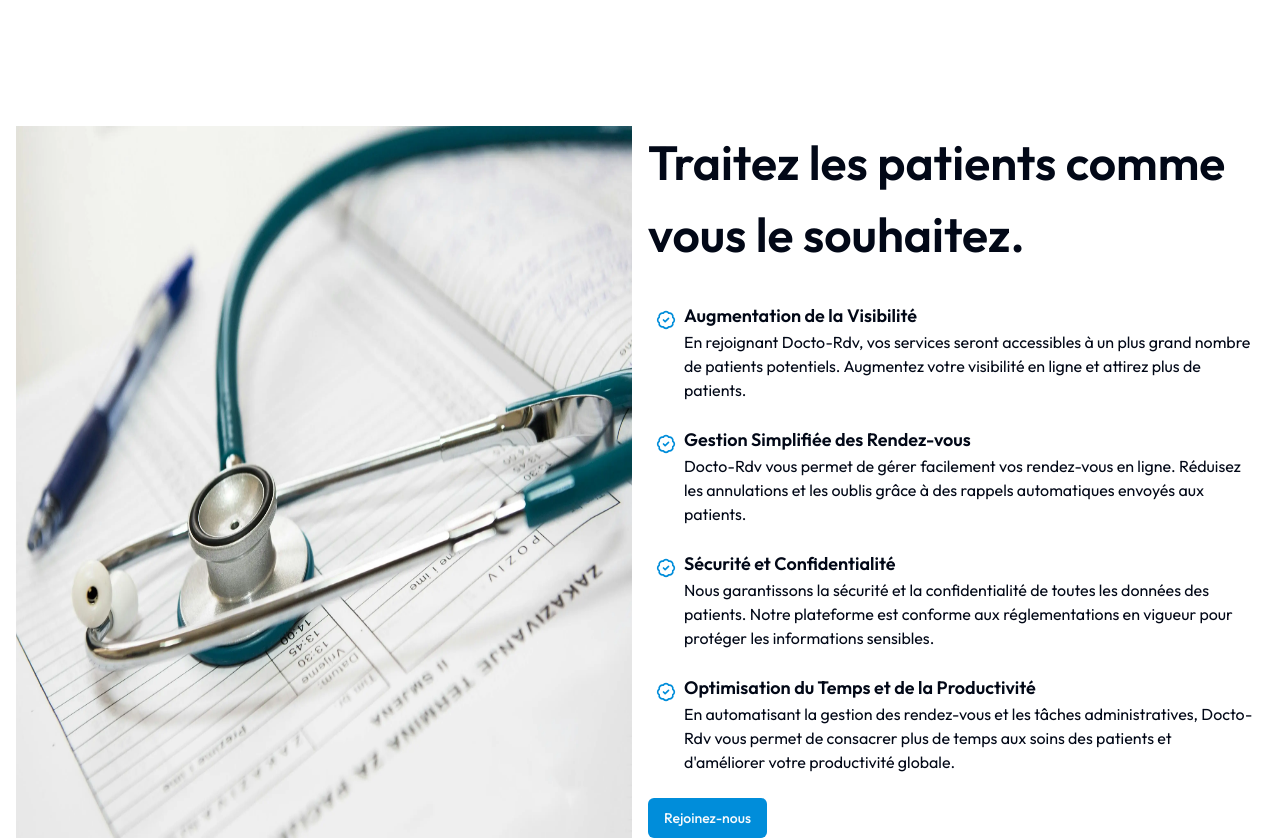
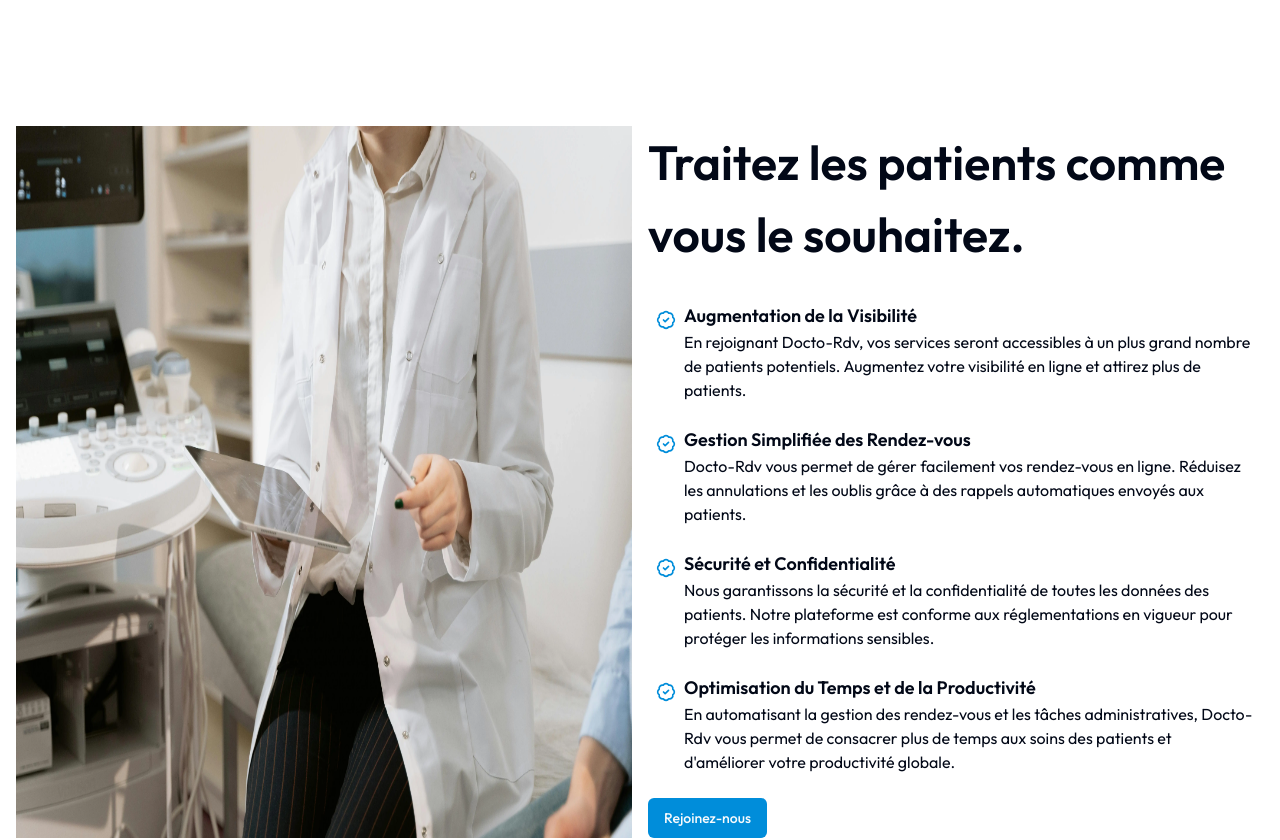
Before and after one commit to Diancire/docto-rdv, a Next.js app: page /join/doctors in a window 1280 px wide. Shown: the part 786-1626 px from the top of the page. Built offline with nearby package versions, Linux system fonts and the light colour scheme.

Commit message:
feature(join-doctors): modify image

```diff
--- a/app/(front)/join/doctors/page.tsx
+++ b/app/(front)/join/doctors/page.tsx
@@ -42,7 +42,7 @@ function page() {
   const faqItems: FAQItem[] = [
     {
       qn: "Comment puis-je m'inscrire sur Docto-Rdv?",
-      ans: <p>Pour vous inscrire, cliquez sur le bouton <a href="/register?role='DOCTOR'" className='text-primary hover:underline hover:underline-offset-2'>Rejoignez-nous</a> et remplissez le formulaire d'inscription.</p>
+      ans: <p>Pour vous inscrire, cliquez sur  <a href="/register?role='DOCTOR'" className='text-primary hover:underline hover:underline-offset-2'>Rejoignez-nous</a> et remplissez le formulaire d'inscription.</p>
     },
     {
       qn: "Quels sont les avantages de Docto-Rdv?",
@@ -87,7 +87,7 @@ function page() {
         <section className='py-16 px-4'>
           <div className='max-w-7xl gap-4 mx-auto grid grid-cols-1 md:grid-cols-2'>
             <Image
-              src='/stethoscope-prescription.webp'
+              src='/medical-consultation-with-tablet.webp'
               alt=''
               width={3000}
               height={2000}
```
Also changed, not shown: public/medical-consultation-with-tablet.webp (added).
